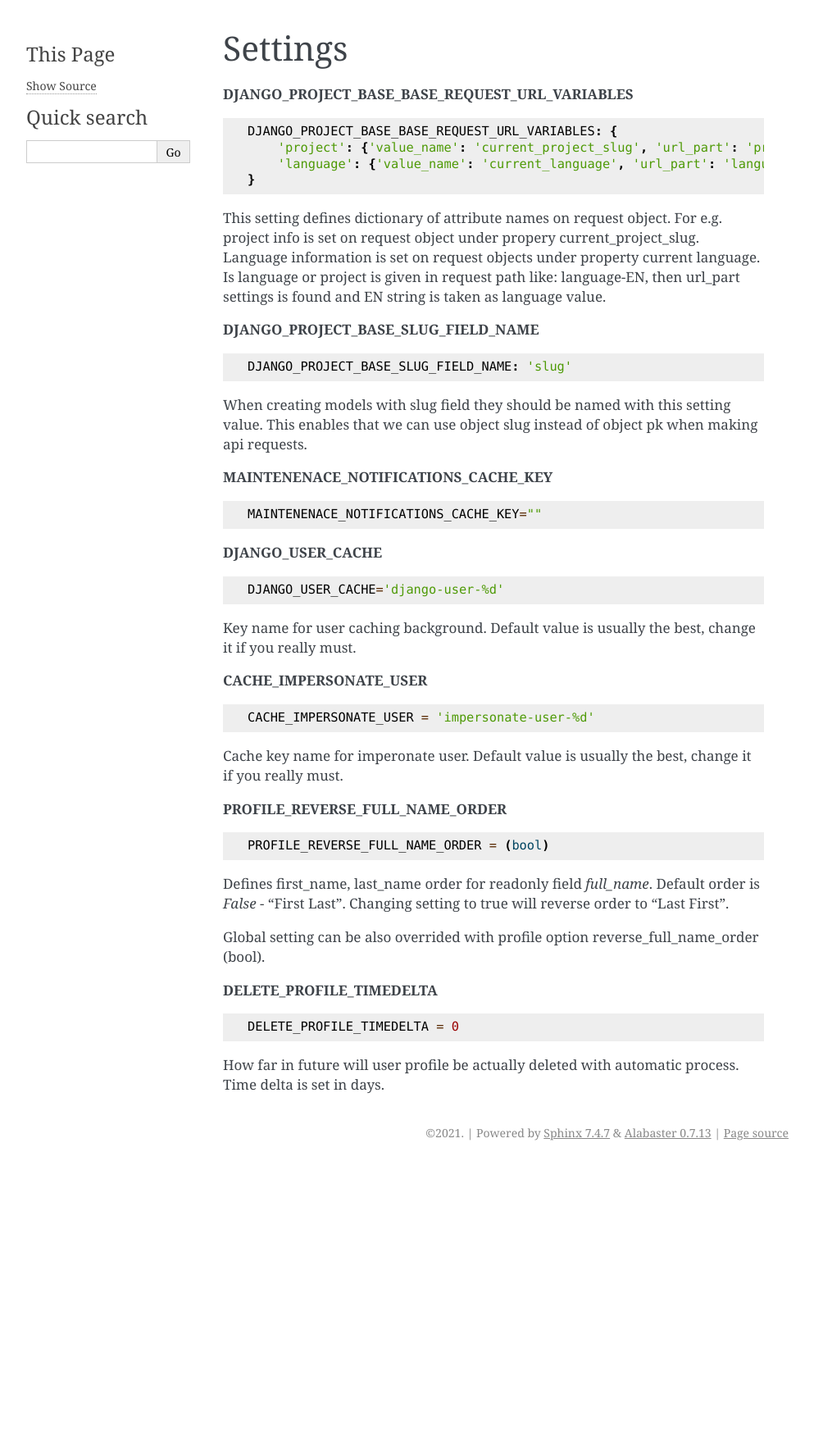
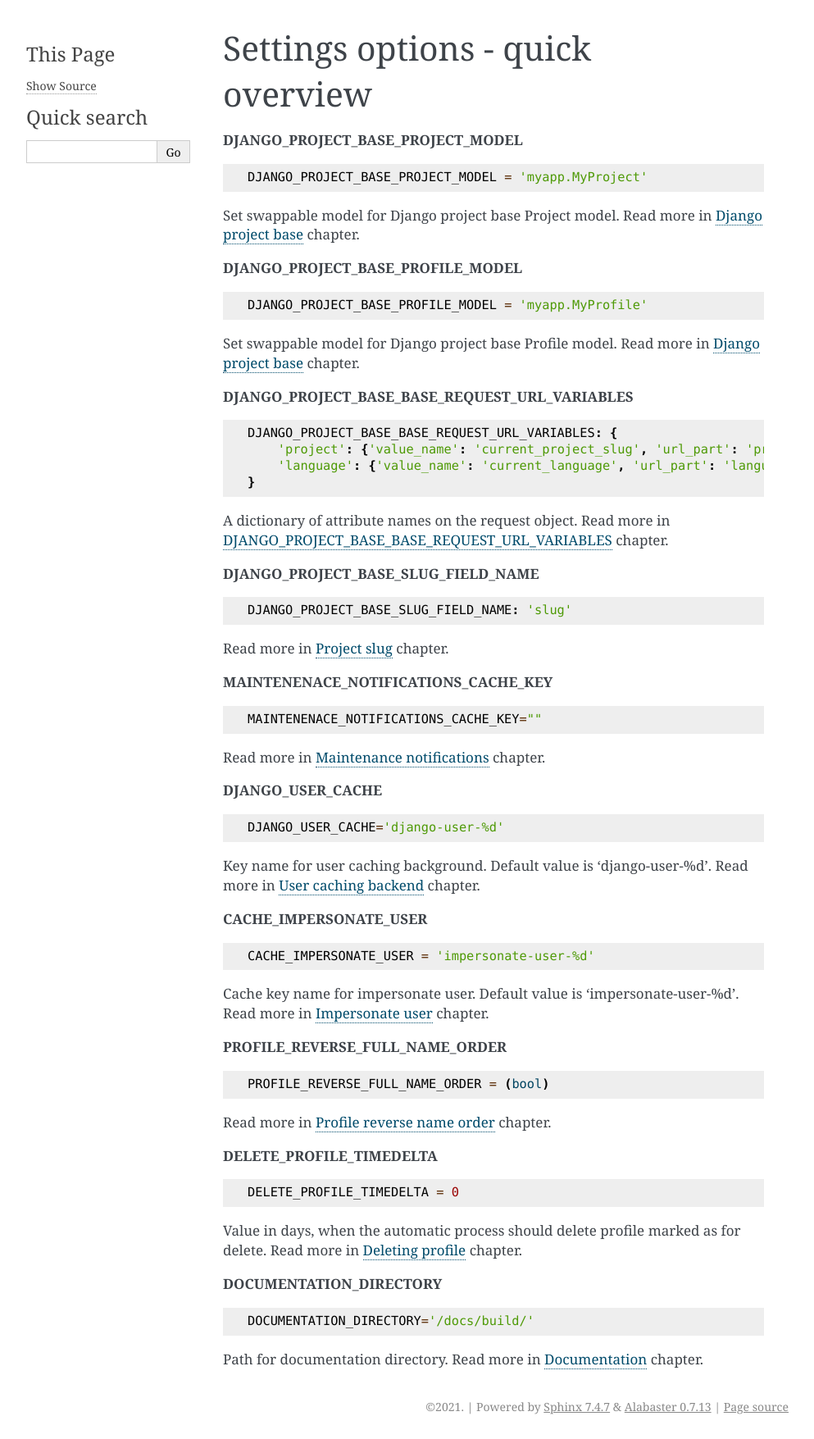
Before and after one commit to velis74/django-project-base, a Sphinx documentation site: the page built from docs/source/settings.rst, in a window 1280 px wide. Shown: the whole page at 82% size, without its empty margins (148-1141 px from the left). Built offline with Sphinx 7.4.7, drawn with Linux system fonts in a browser that asks for light colours; before the commit the page ends 1421 px from its top, so only the background shows below that.

Commit message:
#322 dokumentacija popravek settings sekcije (#30)
* WIP

* 322 Dokumentacija: popravek settings sekcije

- dodane 3 nove sekcije, podrobna dopolnitev teh sekcij bo v drugih taskih
- priprava na večji task reorganiziranja  strukture

```diff
--- a/docs/source/conf.py
+++ b/docs/source/conf.py
@@ -33,6 +33,7 @@ version = VERSION
 # ones.
 extensions = [
     'rst2pdf.pdfbuilder',
+    'sphinx.ext.autosectionlabel',
 ]
 pdf_documents = [('index', u'djangoprojectbase', u'Django Project Base', u''), ]
 pdf_fit_mode = "shrink"
--- /dev/null
+++ b/docs/source/documentation.rst
@@ -0,0 +1,2 @@
+Documentation
+=============
--- a/docs/source/installation.rst
+++ b/docs/source/installation.rst
@@ -31,9 +31,8 @@ extend them as you wish to fit your needs too.
    class MyProfile(BaseProfile):
        # add any fields & methods you like here
 
+Then also make sure your swappable models are loaded instead of django-project-base models:
 
-
-Then also make sure your models are loaded instead of django-project-base models:
 
 .. code-block:: python
 
--- a/docs/source/modules/index.rst
+++ b/docs/source/modules/index.rst
@@ -11,5 +11,7 @@ The page contains all information about Django Project Base modules:
 .. toctree::
    :name: modules
 
+   Project <project>
+   Profile <profile>
    Notifications <notifications>
    Authentication <authentication>
--- a/docs/source/settings.rst
+++ b/docs/source/settings.rst
@@ -1,5 +1,23 @@
-Settings
-========
+.. _Settings:
+
+Settings options - quick overview
+=================================
+
+**DJANGO_PROJECT_BASE_PROJECT_MODEL**
+
+.. code-block:: python
+
+  DJANGO_PROJECT_BASE_PROJECT_MODEL = 'myapp.MyProject'
+
+Set swappable model for Django project base Project model. Read more in :ref:`Django project base` chapter.
+
+**DJANGO_PROJECT_BASE_PROFILE_MODEL**
+
+.. code-block:: python
+
+  DJANGO_PROJECT_BASE_PROFILE_MODEL = 'myapp.MyProfile'
+
+Set swappable model for Django project base Profile model. Read more in :ref:`Django project base` chapter.
 
 **DJANGO_PROJECT_BASE_BASE_REQUEST_URL_VARIABLES**
 
@@ -10,10 +28,8 @@ Settings
         'language': {'value_name': 'current_language', 'url_part': 'language-'}
     }
 
-
-This setting defines dictionary of attribute names on request object. For e.g. project info is set on request object under
-propery current_project_slug. Language information is set on request objects under property current language. Is language
-or project is given in request path like: language-EN, then url_part settings is found and EN string is taken as language value.
+A dictionary of attribute names on the request object. Read more in
+:ref:`DJANGO_PROJECT_BASE_BASE_REQUEST_URL_VARIABLES` chapter.
 
 **DJANGO_PROJECT_BASE_SLUG_FIELD_NAME**
 
@@ -21,8 +37,7 @@ or project is given in request path like: language-EN, then url_part settings is
 
     DJANGO_PROJECT_BASE_SLUG_FIELD_NAME: 'slug'
 
-When creating models with slug field they should be named with this setting value. This enables that we can use object slug instead of
-object pk when making api requests.
+Read more in :ref:`Project slug` chapter.
 
 **MAINTENENACE_NOTIFICATIONS_CACHE_KEY**
 
@@ -30,13 +45,16 @@ object pk when making api requests.
 
   MAINTENENACE_NOTIFICATIONS_CACHE_KEY=""
 
+Read more in :ref:`Maintenance notifications` chapter.
+
 **DJANGO_USER_CACHE**
 
 .. code-block:: python
 
   DJANGO_USER_CACHE='django-user-%d'
 
-Key name for user caching background. Default value is usually the best, change it if you really must.
+Key name for user caching background. Default value is 'django-user-%d'. Read more in :ref:`User caching backend`
+chapter.
 
 **CACHE_IMPERSONATE_USER**
 
@@ -44,7 +62,8 @@ Key name for user caching background. Default value is usually the best, change
 
   CACHE_IMPERSONATE_USER = 'impersonate-user-%d'
 
-Cache key name for imperonate user. Default value is usually the best, change it if you really must.
+Cache key name for impersonate user. Default value is 'impersonate-user-%d'. Read more in :ref:`Impersonate user`
+chapter.
 
 **PROFILE_REVERSE_FULL_NAME_ORDER**
 
@@ -52,10 +71,7 @@ Cache key name for imperonate user. Default value is usually the best, change it
 
   PROFILE_REVERSE_FULL_NAME_ORDER = (bool)
 
-Defines first_name, last_name order for readonly field *full_name*. Default order is *False* - "First Last". Changing
-setting to true will reverse order to "Last First".
-
-Global setting can be also overrided with profile option reverse_full_name_order (bool).
+Read more in :ref:`Profile reverse name order` chapter.
 
 **DELETE_PROFILE_TIMEDELTA**
 
@@ -63,4 +79,13 @@ Global setting can be also overrided with profile option reverse_full_name_order
 
   DELETE_PROFILE_TIMEDELTA = 0
 
-How far in future will user profile be actually deleted with automatic process. Time delta is set in days.
+Value in days, when the automatic process should delete profile marked as for delete. Read more in
+:ref:`Deleting profile` chapter.
+
+**DOCUMENTATION_DIRECTORY**
+
+.. code-block:: python
+
+  DOCUMENTATION_DIRECTORY='/docs/build/'
+
+Path for documentation directory. Read more in :ref:`Documentation` chapter.
```
Also changed, not shown: docs/source/modules/profile.rst (added, +23 -0 lines), docs/source/modules/project.rst (added, +28 -0 lines), 1 other file.
